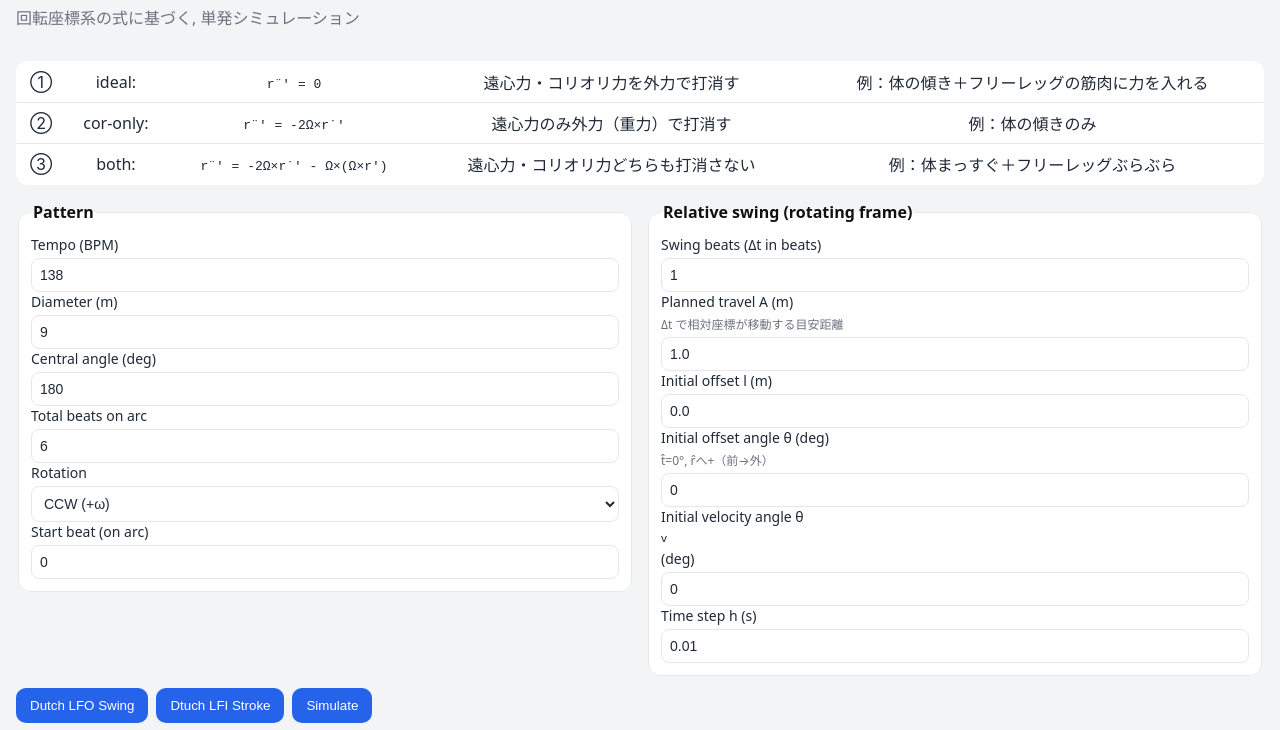
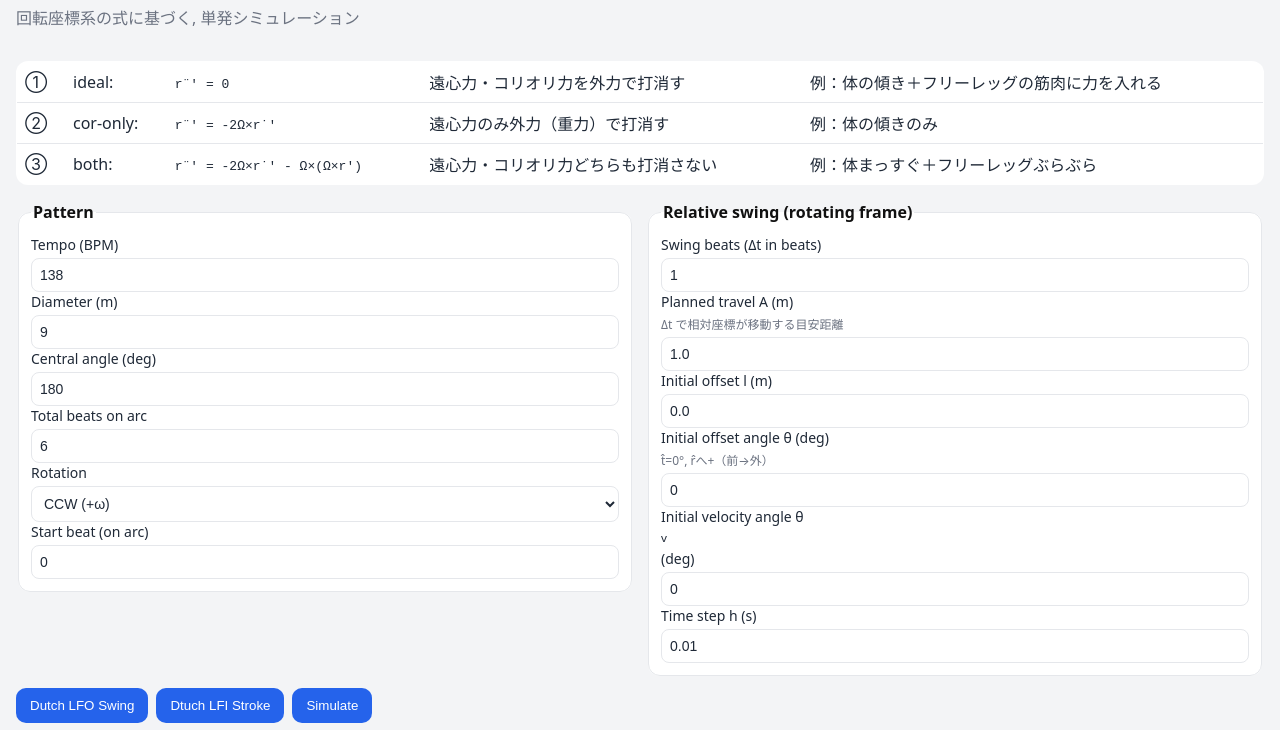
Before and after one commit to FigureSkateIT/FigureSkateMechanics, a plain HTML site: page html/index.html in a window 1280 px wide. Shown: the part 70-800 px from the top of the page. Drawn offline with Linux system fonts and the light colour scheme.

Commit message:
'simulator'

```diff
--- a/html/style.css
+++ b/html/style.css
@@ -39,6 +39,6 @@ canvas{background:#fff;border:1px solid var(--line);border-radius:8px;display:bl
 .notes{margin-top:12px;color:var(--muted)}
 
 table{width:100%;border-collapse:collapse;background:#fff;border:1px solid var(--line);border-radius:12px;overflow:hidden;margin-top:16px}
-th,td{border-bottom:1px solid var(--line);padding:8px;text-align:center;font-variant-numeric:tabular-nums}
+th,td{border-bottom:1px solid var(--line);padding:8px;text-align:left;font-variant-numeric:tabular-nums}
 thead th{background:#fafafa}
 tbody tr:last-child td{border-bottom:none}
```
